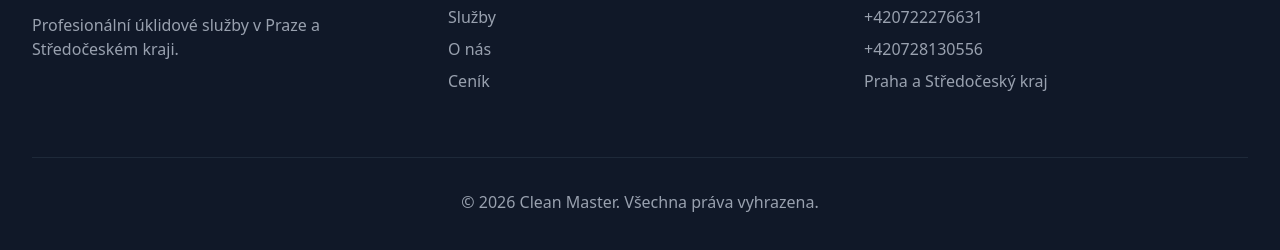
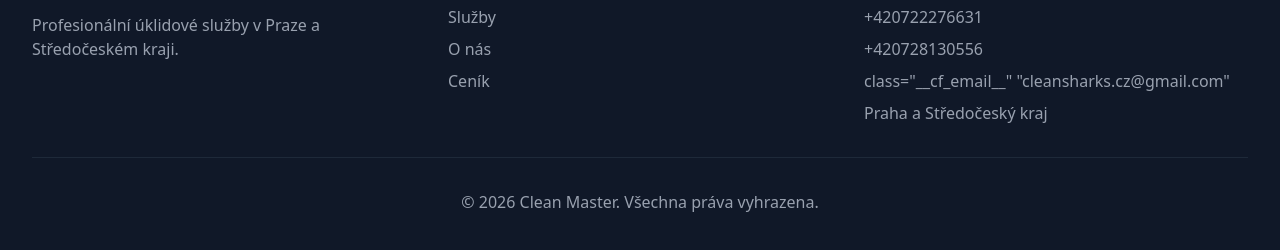
Before and after one commit to LostSanchos/clean, a website: page web.html in a window 1280 px wide. Shown: the part 2929-3179 px from the top of the page. Drawn offline with Linux system fonts and the light colour scheme.

Commit message:
Fix email link formatting in web.html

```diff
--- a/web.html
+++ b/web.html
@@ -285,7 +285,7 @@
                             <ul class="space-y-2 text-gray-400">
                                 <li>+420722276631</li>
                                 <li>+420728130556</li>
-                                <li><a  class="__cf_email__" "cleansharks.cz@gmail.com" </a></li>
+                                <li><a> class="__cf_email__" "cleansharks.cz@gmail.com" </a></li>
                                 <li>Praha a Středočeský kraj</li>
                             </ul>
                         </div>
```
